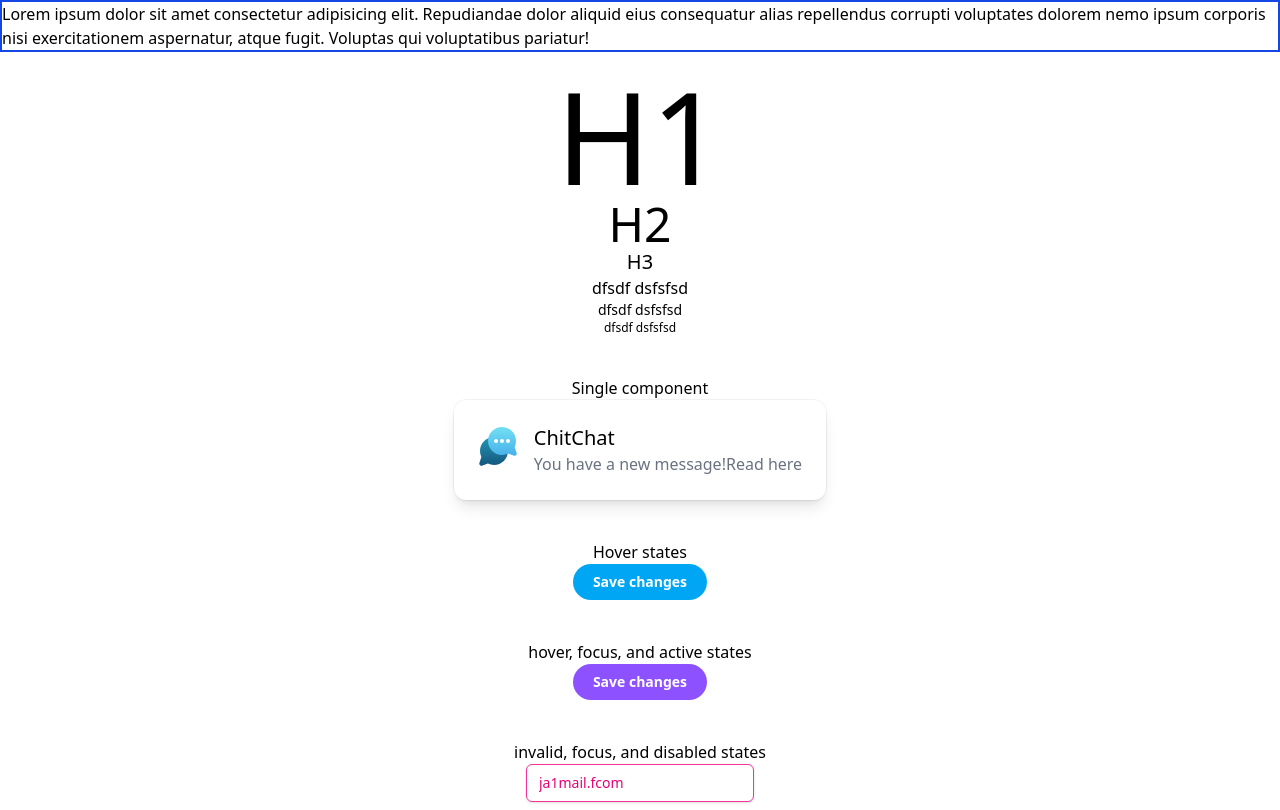
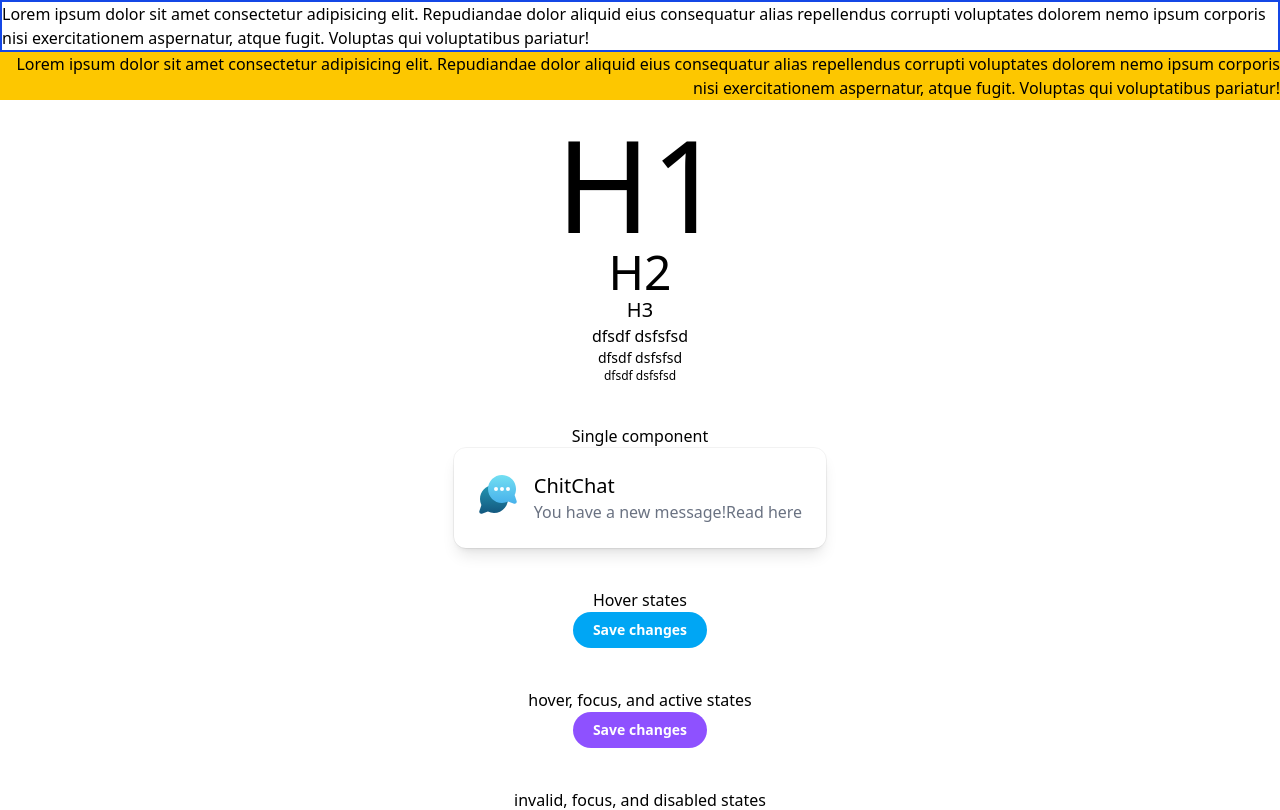
Before and after one commit to JammiM/tailwindcss-sandbox, a React (Vite) app: page / in a window 1280 px wide. Shown: the top 810 px of the page. Built offline with nearby package versions, Linux system fonts and the light colour scheme.

Commit message:
Experimenting with style changes on different screen sizes

```diff
--- a/src/App.tsx
+++ b/src/App.tsx
@@ -22,6 +22,15 @@ function App() {
 
       <section className="container mx-auto border-2 border-blue-700">
         <p className="text-base">
+          Lorem ipsum dolor sit amet consectetur adipisicing elit. Repudiandae
+          dolor aliquid eius consequatur alias repellendus corrupti voluptates
+          dolorem nemo ipsum corporis nisi exercitationem aspernatur, atque
+          fugit. Voluptas qui voluptatibus pariatur!
+        </p>
+      </section>
+
+      <section className="container mx-auto">
+        <p className="text-center bg-red-400 sm:text-right sm:bg-blue-700 md:text-left md:bg-amber-700 lg:text-right lg:bg-yellow-400">
           Lorem ipsum dolor sit amet consectetur adipisicing elit. Repudiandae
           dolor aliquid eius consequatur alias repellendus corrupti voluptates
           dolorem nemo ipsum corporis nisi exercitationem aspernatur, atque
```
